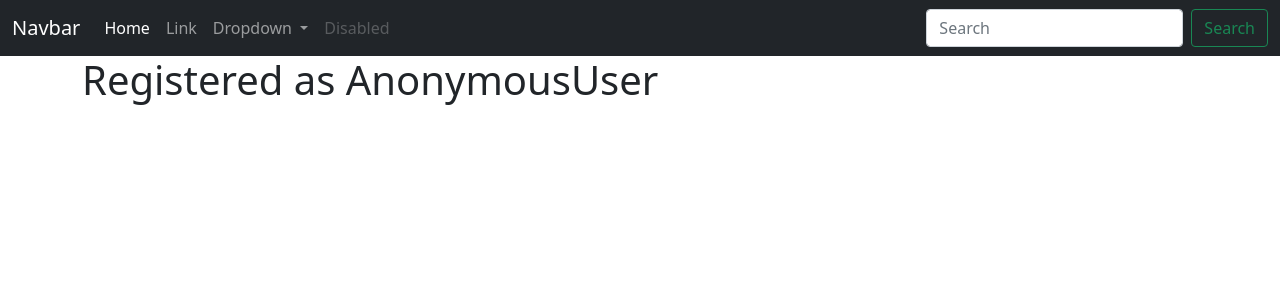
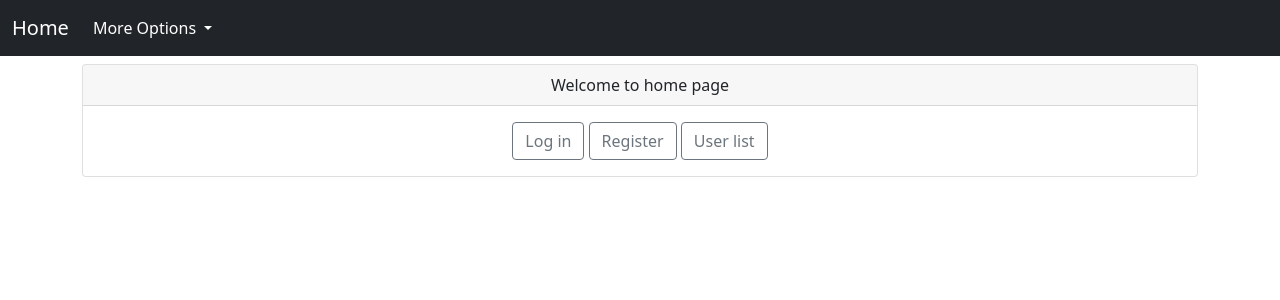
Before and after one commit to SleepNM/django_interview_task1, a Django app: page / in a window 1280 px wide. Shown: the top 300 px of the page. Run offline with Django 3.2, Linux system fonts and the light colour scheme.

Commit message:
Finished task 2

```diff
--- a/src/accounts/templates/accounts/base.html
+++ b/src/accounts/templates/accounts/base.html
@@ -19,7 +19,7 @@
     {% comment %} Navbar Start {% endcomment %}
     <nav class="navbar navbar-expand-lg navbar-dark bg-dark">
       <div class="container-fluid">
-        <a class="navbar-brand" href="#">Navbar</a>
+        <a class="navbar-brand" href="{% url 'home' %}">Home</a>
         <button
           class="navbar-toggler"
           type="button"
@@ -33,53 +33,40 @@
         </button>
         <div class="collapse navbar-collapse" id="navbarSupportedContent">
           <ul class="navbar-nav me-auto mb-2 mb-lg-0">
-            <li class="nav-item">
-              <a class="nav-link active" aria-current="page" href="#">Home</a>
-            </li>
-            <li class="nav-item">
-              <a class="nav-link" href="#">Link</a>
-            </li>
             <li class="nav-item dropdown">
               <a
-                class="nav-link dropdown-toggle"
-                href="#"
+                class="nav-link dropdown-toggle active"
                 id="navbarDropdown"
                 role="button"
                 data-bs-toggle="dropdown"
                 aria-expanded="false"
               >
-                Dropdown
+                More Options
               </a>
               <ul class="dropdown-menu" aria-labelledby="navbarDropdown">
-                <li><a class="dropdown-item" href="#">Action</a></li>
-                <li><a class="dropdown-item" href="#">Another action</a></li>
-                <li><hr class="dropdown-divider" /></li>
                 <li>
-                  <a class="dropdown-item" href="#">Something else here</a>
+                  <a class="dropdown-item" href="{% url 'users' %}"
+                    >User list</a
+                  >
                 </li>
+                {% if user.is_authenticated %}
+                <li>
+                  <a class="dropdown-item" href="{% url 'logout' %}">Logout</a>
+                </li>
+                {% else %}
+                <li>
+                  <a class="dropdown-item" href="{% url 'login' %}">Log in</a>
+                </li>
+                <li>
+                  <a class="dropdown-item" href="{% url 'register' %}"
+                    >Register</a
+                  >
+                </li>
+                {% endif %}
               </ul>
             </li>
-            <li class="nav-item">
-              <a
-                class="nav-link disabled"
-                href="#"
-                tabindex="-1"
-                aria-disabled="true"
-                >Disabled</a
-              >
-            </li>
           </ul>
-          <form class="d-flex">
-            <input
-              class="form-control me-2"
-              type="search"
-              placeholder="Search"
-              aria-label="Search"
-            />
-            <button class="btn btn-outline-success" type="submit">
-              Search
-            </button>
-          </form>
+          <ul></ul>
         </div>
       </div>
     </nav>
--- a/src/accounts/templates/accounts/index.html
+++ b/src/accounts/templates/accounts/index.html
@@ -1,3 +1,24 @@
 {% extends 'accounts/base.html' %} {% block body %}
-<h1>Registered as {{ user }}</h1>
+{% if request.user.is_authenticated %}
+<div class="card text-center mt-2">
+  <div class="card-header">Home Page</div>
+  <div class="card-body">
+    <h5 class="card-title">Logged in as: <strong>{{ user }}</strong></h5>
+    <p class="card-text">Number of times you have logged in: {{ user.login_count }}</p>
+    <a href="{% url 'users' %}" class="btn btn-outline-secondary">User list</a>
+    <a href="{% url 'logout' %}" class="btn btn-outline-secondary">Log out</a>
+  </div>
+</div>
+{% else %}
+<div class="card text-center mt-2">
+  <div class="card-header">
+    Welcome to home page
+  </div>
+  <div class="card-body">
+    <a href="{% url 'login' %}" class="btn btn-outline-secondary">Log in</a>
+    <a href="{% url 'register' %}" class="btn btn-outline-secondary">Register</a>
+    <a href="{% url 'users' %}" class="btn btn-outline-secondary">User list</a>
+  </div>
+</div>
+{% endif %}
 {% endblock body %}
--- a/src/accounts/templates/accounts/register.html
+++ b/src/accounts/templates/accounts/register.html
@@ -7,5 +7,8 @@
   <div class="d-grid gap-2 mt-3">
     <button class="btn btn-outline-secondary" type="submit">Register and log in.</button>
   </div>
+  <div class="text-muted">
+    <small>Already registered? <a href="{% url 'login' %}">Log in.</a></small>
+  </div>
   {% endblock body %}
 </form>
--- a/src/accounts/urls.py
+++ b/src/accounts/urls.py
@@ -1,8 +1,17 @@
 from django.urls import path
-from .views import create_user_form, home_view
+from django.contrib.auth.views import LoginView, LogoutView
+from .views import create_user_form, home_view, UserListView, UserDetailView
 
 
 urlpatterns = [
     path("", home_view, name="home"),
     path("register/", create_user_form, name="register"),
+    path(
+        "login/",
+        LoginView.as_view(template_name="accounts/login.html"),
+        name="login",
+    ),
+    path("users/", UserListView.as_view(), name="users"),
+    path("users/details/<int:pk>/", UserDetailView.as_view(), name="details"),
+    path("logout/", LogoutView.as_view(), name="logout"),
 ]
--- a/src/accounts/views.py
+++ b/src/accounts/views.py
@@ -1,5 +1,6 @@
 from django.shortcuts import render, redirect
 from django.contrib.auth import get_user_model, login, authenticate
+from django.views.generic import ListView, DetailView
 from .forms import CreateUserForm
 
 
@@ -27,3 +28,21 @@ def create_user_form(request):
         form = CreateUserForm()
         context["registration_form"] = form
     return render(request, "accounts/register.html", context)
+
+
+class UserListView(ListView):
+    """
+    Lists all the users with a link to their details page and number of their logins
+    """
+
+    model = get_user_model()
+    template_name = "accounts/user_list.html"
+
+
+class UserDetailView(DetailView):
+    """
+    Slows all the details about selected user.
+    """
+
+    model = get_user_model()
+    template_name = "accounts/user_details.html"
--- a/src/job_task_core/settings.py
+++ b/src/job_task_core/settings.py
@@ -126,6 +126,6 @@ AUTH_USER_MODEL = "accounts.User"
 
 CRISPY_TEMPLATE_PACK = "bootstrap4"
 
-# LOGIN_URL = 'home/login'
-# LOGIN_REDIRECT_URL = 'home'
-# LOGOUT_REDIRECT_URL = 'home'
+LOGIN_URL = "login"
+LOGIN_REDIRECT_URL = "home"
+LOGOUT_REDIRECT_URL = "home"
```
Also changed, not shown: src/accounts/models.py (+11 -0 lines), src/accounts/templates/accounts/login.html (added, +30 -0 lines), src/accounts/templates/accounts/user_details.html (added, +17 -0 lines), src/accounts/templates/accounts/user_list.html (added, +18 -0 lines), src/accounts/migrations/0002_user_login_count.py (added), src/db.sqlite3.
